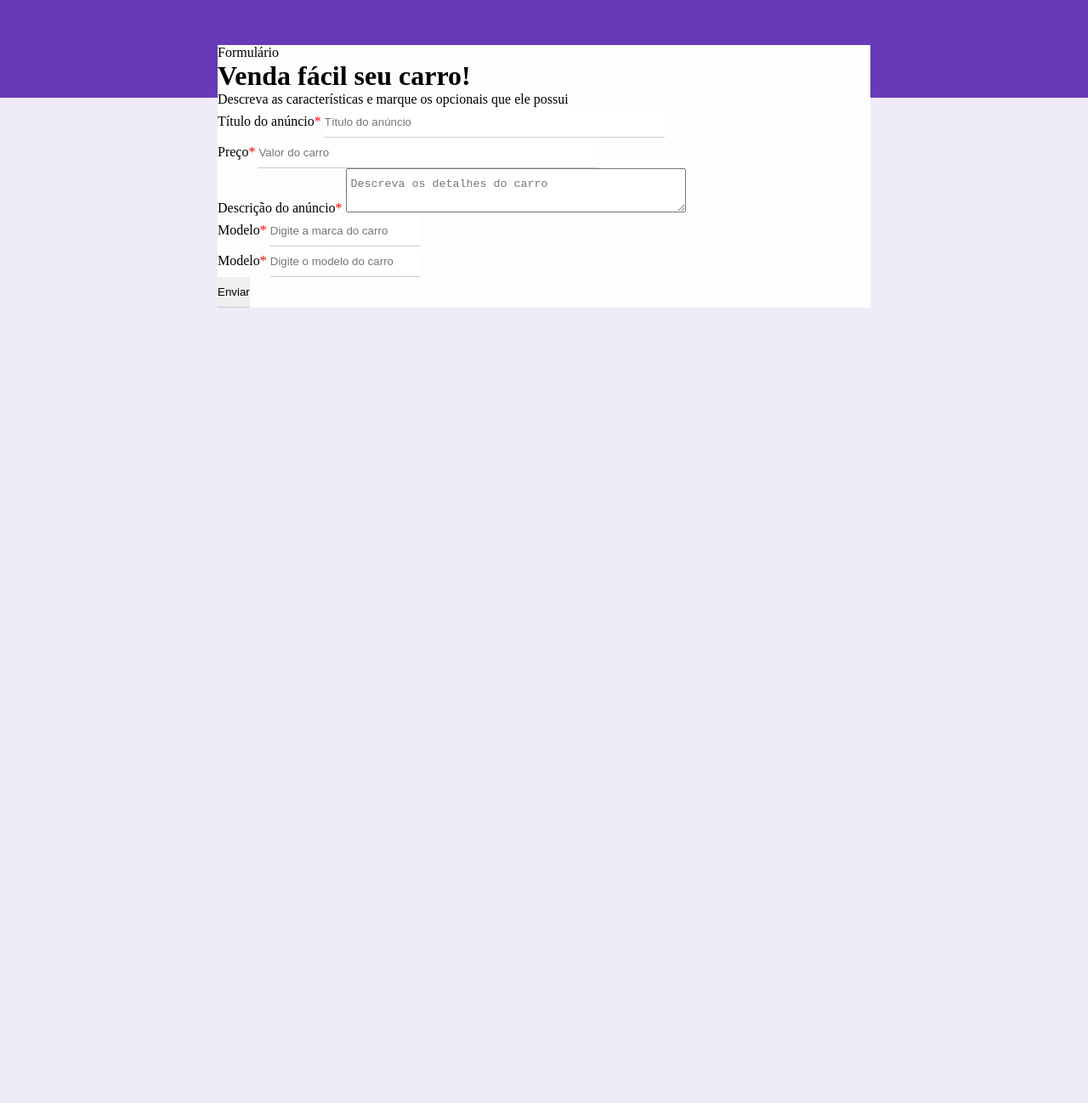
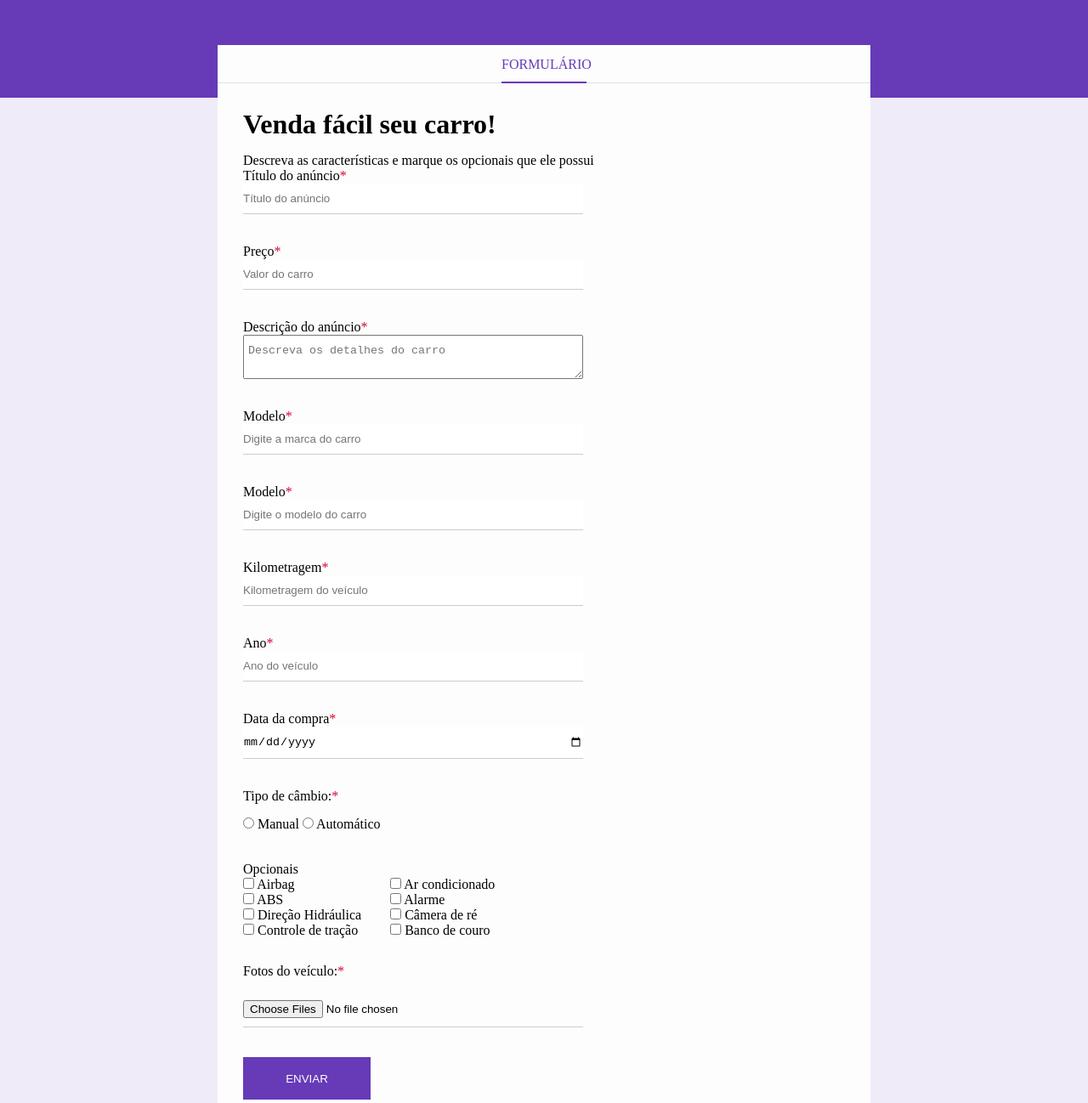
Before and after one commit to Larbac0/Projeto-com-formul-rio, a plain HTML site: page index.html in a window 1280 px wide. Shown: the part 45-1343 px from the top of the page at 85% size. Before the commit the page ends 800 px from the top, so only its background shows below. Drawn offline with Linux system fonts and the light colour scheme.

Commit message:
Finalização do projeto

```diff
--- a/CSS/styles.css
+++ b/CSS/styles.css
@@ -3,6 +3,7 @@
     padding: 0;
     box-sizing: border-box;
 }
+
 body{
 
     background-color: #f0EBF8;
@@ -11,15 +12,12 @@ h1, h2, h3, h4, h5, h6{
     color: #000;
 }
 
-.required-field{
-    color: red;
-}
-
 input{
     border: none;
     border-bottom: 1px solid #ccc;
     padding: 10px 0;
 }
+
 input[type="text"],
 input[type="date"],
 input[type="number"],
@@ -30,6 +28,7 @@ textarea{
 
 textarea{
     padding: 10px 5px;
+    max-width: 570px;
 }
 
 .header{
@@ -43,6 +42,23 @@ textarea{
     margin-top: 0;
 }
 
+.form-header{
+    border-bottom: 1px solid #dfdfdf;
+    height: 45px;
+}
+
+.form-header p{
+
+    color: #673ab7;
+    border-bottom: 2px solid #673ab7;
+    width: 100px;
+    text-align: center;
+    margin: 0 auto;
+    text-transform: uppercase;
+    height: 45px;
+    line-height: 45px;
+}
+
 .form-container{
     background-color: #fdfdfd;
     width: 60%;
@@ -50,3 +66,57 @@ textarea{
     position: relative;
     top: -62px;
 }
+
+.form-body{
+    padding: 30px;
+}
+
+.form-title{
+    margin-bottom: 15px;
+}
+
+.form-title p{
+    margin-bottom: 20px;
+}
+
+.required-field{
+    color: #d80835;
+}
+
+.box-input{
+    margin-bottom: 35px;
+}
+
+.optional{
+    list-style: none;
+}
+
+.block {
+    display: block;
+}
+
+.optional-box{
+    display: inline-block;
+    margin: 0 30px 30px 0;
+}
+
+#enviar{
+    background-color: #673ab7;
+    color: #fff;
+    border: 2px solid transparent;
+    width: 150px;
+    height: 50px;
+    cursor: pointer;
+    text-transform: uppercase;
+    transition: 0.5s;
+}
+
+.box-input p{
+    margin-bottom: 15px;
+}
+
+#enviar:hover{
+    background-color: #fff;
+    border-color: #673ab7;
+    color: #673ab7;
+}
--- a/index.html
+++ b/index.html
@@ -1,3 +1,4 @@
+
 <!DOCTYPE html>
 <html lang="pt-br">
 <head>
@@ -18,30 +19,94 @@
             <div class="form-body">
                 <h1 class="form-title">Venda fácil seu carro!</h1>
                 <p>Descreva as características e marque os opcionais que ele possui</p>
-            </div>
                 <form>
                     <div class="box-input">
                         <label for="title">Título do anúncio<span class="required-field">*</span></label>
-                    <input type="text" id="title" name="title" placeholder="Título do anúncio" required maxlength="50">
+                        <input type="text" id="title" name="title" placeholder="Título do anúncio" required maxlength="50" class="block">
                     </div>
                     <div class="box-input">
                         <label for="price">Preço<span class="required-field">*</span></label>
-                    <input type="number" id="price" name="price" placeholder="Valor do carro" required>
+                        <input type="number" id="price" name="price" placeholder="Valor do carro" required class="block">
                     </div>
                     <div class="box-input">
                         <label for="description">Descrição do anúncio<span class="required-field">*</span></label>
-                    <textarea id="description" name="description" placeholder="Descreva os detalhes do carro" required></textarea>
+                        <textarea id="description" name="description" placeholder="Descreva os detalhes do carro" required class="block"></textarea>
                     </div>
                     <div class="box-input">
                         <label for="brand">Modelo<span class="required-field">*</span></label>
-                    <input type="" id="brand" name="brand" placeholder="Digite a marca do carro" required>
+                        <input type="text" id="brand" name="brand" placeholder="Digite a marca do carro" required class="block">
                     </div>
                     <div class="box-input">
                         <label for="model">Modelo<span class="required-field">*</span></label>
-                    <input type="" id="model" name="model" placeholder="Digite o modelo do carro" required>
+                        <input type="text" id="model" name="model" placeholder="Digite o modelo do carro" required class="block">
                     </div>
-                <input type="submit" value="Enviar">
+                    <div class="box-input">
+                        <label for="mileage">Kilometragem<span class="required-field">*</span></label>
+                        <input type="number" id="mileage" name=" mileage" placeholder="Kilometragem do veículo" required class="block">
+                    </div>
+                    <div class="box-input">
+                        <label for="year">Ano<span class="required-field">*</span></label>
+                        <input type="number" id="year" name=" year" placeholder="Ano do veículo" required class="block">
+                    </div>
+                    <div class="box-input">
+                        <label for="purchase-date">Data da compra<span class="required-field">*</span></label>
+                        <input type="date" id="purchase-date" name="purchase-date" required class="block">
+                    </div>
+                    <div class="box-input">
+                        <p>Tipo de câmbio:<span class="required-field">*</span></p>
+                        <input type="radio" id="manual" name="gear">
+                        <label for="manual">Manual</label>
+                        <input type="radio" id="auto" name="gear">
+                        <label for="auto">Automático</label>
+                    </div>
+                    <div class="optional-box">
+                        <p>Opcionais</p>
+                        <ul class="optional-list">
+                            <li class="optional">
+                                <input type="checkbox" id="airbag" name="optional[]" value="airbag">
+                                <label for="airbag">Airbag</label>
+                            </li>
+                            <li class="optional">
+                                <input type="checkbox" id="ABS" name="optional[]" value="ABS">
+                                <label for="ABS">ABS</label>
+                            </li>
+                            <li class="optional">
+                                <input type="checkbox" id="hydraulic" name="optional[]" value="hydraulic">
+                                <label for="hydraulic">Direção Hidráulica</label>
+                            </li>
+                            <li class="optional">
+                                <input type="checkbox" id="traction" name="optional[]" value="traction">
+                                <label for="traction">Controle de tração</label>
+                            </li>
+                        </ul>
+                    </div>
+                    <div class="optional-box">
+                        <ul class="optional-list">
+                            <li class="optional">
+                                <input type="checkbox" id="ac" name="optional[]" value="ac">
+                                <label for="ac">Ar condicionado</label>
+                            </li>
+                            <li class="optional">
+                                <input type="checkbox" id="alarm" name="optional[]" value="alarm">
+                                <label for="alarm">Alarme</label>
+                            </li>
+                            <li class="optional">
+                                <input type="checkbox" id="reverse-camera" name="optional[]" value="reverse-camera">
+                                <label for="reverse-camera">Câmera de ré</label>
+                            </li>
+                            <li class="optional">
+                                <input type="checkbox" id="leather-seat" name="optional[]" value="leather-seat">
+                                <label for="leather-seat">Banco de couro</label>
+                            </li>
+                        </ul>
+                    </div>
+                        <div class="box-input">
+                            <p>Fotos do veículo:<span class="required-field">*</span></p>
+                            <input type="file" multiple accept="image/png, image/jpg" id="iamges" name="images" required>
+                        </div>
+                    <input type="submit" value="Enviar" id="enviar">
                 </form>
+            </div>
         </div>
     </div>
 </body>
```
Lines whose indentation alone changed are shown as unchanged.
